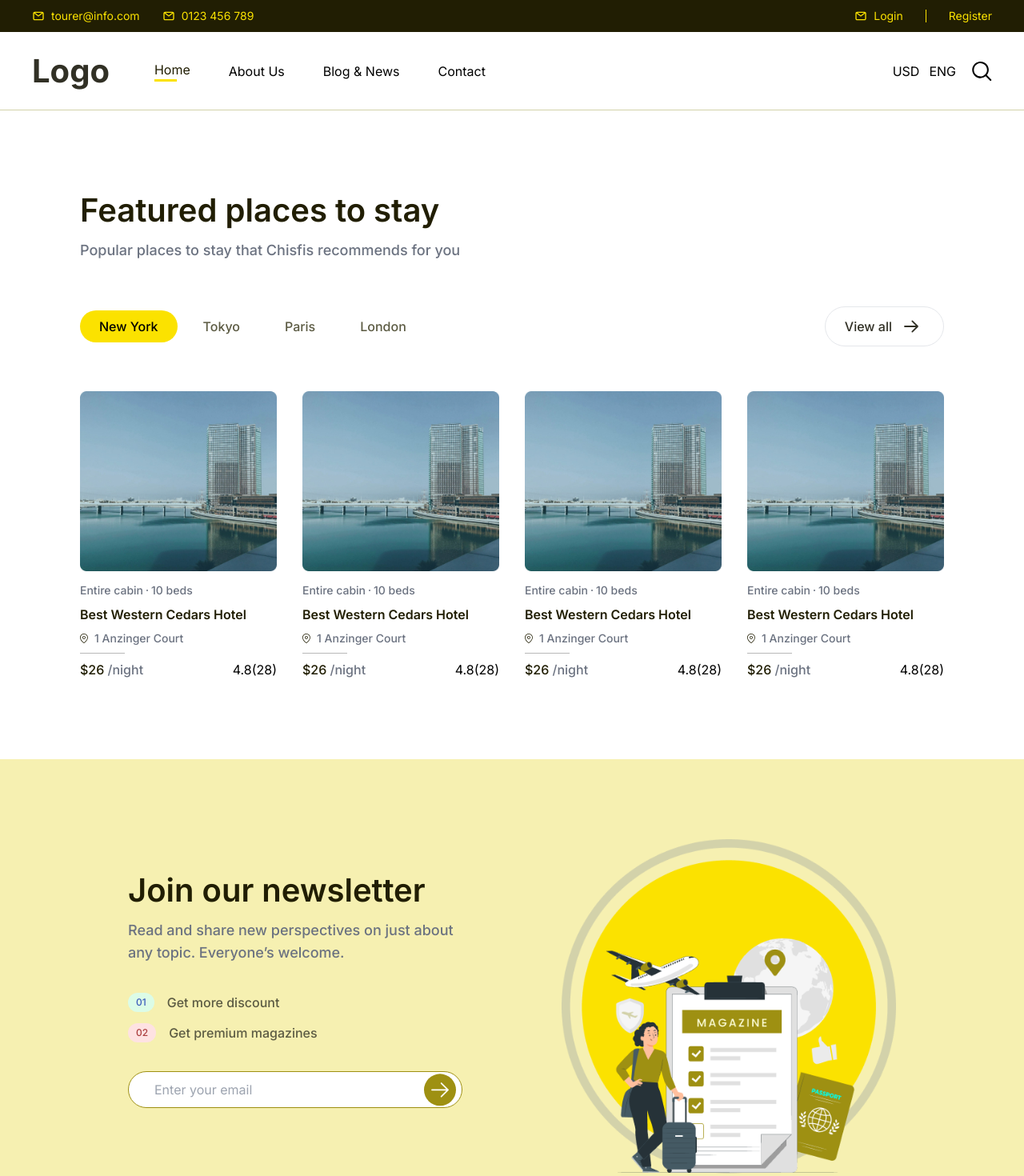
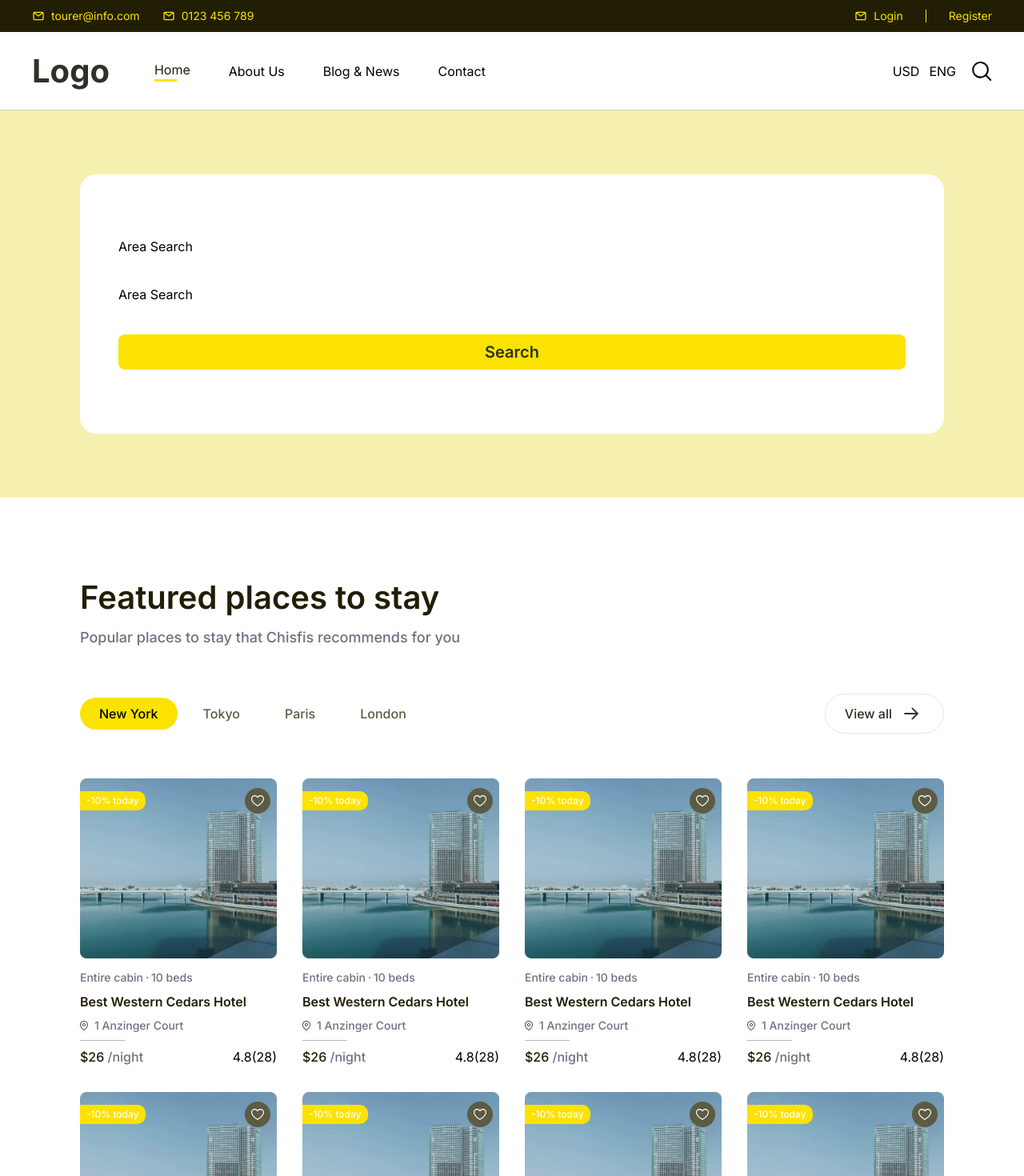
Before and after one commit to amanullhazoha/rate-hawk, a Next.js app: page / in a window 1280 px wide. Shown: the top 1470 px of the page at 80% size. Built offline with nearby package versions, Linux system fonts and the light colour scheme.

Commit message:
home page design

```diff
--- a/src/app/globals.css
+++ /dev/null
@@ -1,9 +0,0 @@
-@tailwind base;
-@tailwind components;
-@tailwind utilities;
-
-@layer utilities {
-  .text-balance {
-    text-wrap: balance;
-  }
-}
--- a/src/app/layout.tsx
+++ b/src/app/layout.tsx
@@ -1,4 +1,3 @@
-import "./globals.css";
 import UserLayout from "@/components/layout/UserLayout";
 import "@/styles/globals.css";
 import type { Metadata } from "next";
--- /dev/null
+++ b/src/assets/icons/HeartIcon.tsx
@@ -0,0 +1,18 @@
+const HeartIcon = () => {
+  return (
+    <svg
+      xmlns="http://www.w3.org/2000/svg"
+      width="16"
+      height="14"
+      viewBox="0 0 16 14"
+      fill="none"
+    >
+      <path
+        d="M11.5714 0C10.0964 0 8.805 0.634286 8 1.70643C7.195 0.634286 5.90357 0 4.42857 0C3.25445 0.00132338 2.12879 0.468329 1.29856 1.29856C0.468329 2.12879 0.00132338 3.25445 0 4.42857C0 9.42857 7.41357 13.4757 7.72929 13.6429C7.8125 13.6876 7.90551 13.7111 8 13.7111C8.09449 13.7111 8.1875 13.6876 8.27071 13.6429C8.58643 13.4757 16 9.42857 16 4.42857C15.9987 3.25445 15.5317 2.12879 14.7014 1.29856C13.8712 0.468329 12.7456 0.00132338 11.5714 0ZM8 12.4857C6.69571 11.7257 1.14286 8.26357 1.14286 4.42857C1.14399 3.55749 1.49053 2.72242 2.10647 2.10647C2.72242 1.49053 3.55749 1.14399 4.42857 1.14286C5.81786 1.14286 6.98429 1.88286 7.47143 3.07143C7.51448 3.17623 7.58772 3.26588 7.68183 3.32896C7.77595 3.39205 7.8867 3.42573 8 3.42573C8.1133 3.42573 8.22405 3.39205 8.31817 3.32896C8.41228 3.26588 8.48552 3.17623 8.52857 3.07143C9.01571 1.88071 10.1821 1.14286 11.5714 1.14286C12.4425 1.14399 13.2776 1.49053 13.8935 2.10647C14.5095 2.72242 14.856 3.55749 14.8571 4.42857C14.8571 8.25786 9.30286 11.725 8 12.4857Z"
+        fill="white"
+      />
+    </svg>
+  );
+};
+
+export default HeartIcon;
--- a/src/components/card/ProductCard.tsx
+++ b/src/components/card/ProductCard.tsx
@@ -1,3 +1,4 @@
+import HeartIcon from "@/assets/icons/HeartIcon";
 import MapIcon from "@/assets/icons/MapIcon";
 import product_image from "@/assets/images/product.jpg";
 import Image from "next/image";
@@ -5,8 +6,18 @@ import Image from "next/image";
 const ProductCard = () => {
   return (
     <div>
-      <div className="rounded-[10px] ">
+      <div className="rounded-[10px] relative">
         <Image src={product_image} alt="image" />
+
+        <div className="absolute top-3 flex justify-between items-center left-0 right-0">
+          <p className="bg-primary-color text-white text-xs font-medium px-2 rounded-r-[10px] py-1">
+            -10% today
+          </p>
+
+          <span className="w-8 h-8 rounded-full bg-black-400 flex justify-center items-center mr-2">
+            <HeartIcon />
+          </span>
+        </div>
       </div>
 
       <div className="mt-3.5">
--- a/src/components/layout/UserLayout.tsx
+++ b/src/components/layout/UserLayout.tsx
@@ -87,8 +87,9 @@ const UserLayout = ({
       {children}
 
       <footer className="bg-black-800">
-        <div className="container mx-auto py-24 flex">
-          <div className="w-4/12">
+        <div className="container mx-auto py-24 flex gap-[90px]">
+          <div className="w-6/12 flex gap-[40px]">
+            <div>
               <Link
                 href="/"
                 className="text-[32px] font-semibold text-semi-primary"
@@ -139,7 +140,6 @@ const UserLayout = ({
               </div>
             </div>
 
-          <div className="w-8/12 flex gap-[90px]">
             <div>
               <h3 className="text-white text-lg font-medium mb-6 min-w-[125px]">
                 COMPANY
@@ -155,7 +155,9 @@ const UserLayout = ({
                 <Link href="/">Blog</Link>
               </div>
             </div>
+          </div>
 
+          <div className="w-6/12 flex gap-[90px]">
             <div>
               <h3 className="text-white text-lg font-medium mb-6">
                 CONTACT US
--- a/src/components/section/FeaturedPlaceSection.tsx
+++ b/src/components/section/FeaturedPlaceSection.tsx
@@ -61,6 +61,10 @@ const FeaturedPlaceSection = () => {
             <ProductCard />
             <ProductCard />
             <ProductCard />
+            <ProductCard />
+            <ProductCard />
+            <ProductCard />
+            <ProductCard />
           </div>
         </div>
       </div>
--- /dev/null
+++ b/src/components/section/SearchSection.tsx
@@ -0,0 +1,28 @@
+const SearchSection = () => {
+  return (
+    <section className="py-20 bg-yellow-bg">
+      <div className="container mx-auto">
+        <div className="w-[90%] mx-auto bg-white rounded-[20px] py-20 px-12">
+          <div className="flex gap-10 flex-col">
+            <div>
+              <h1>Area Search</h1>
+            </div>
+
+            <div>
+              <h1>Area Search</h1>
+            </div>
+
+            <button
+              type="button"
+              className="w-full bg-primary-color rounded-lg py-2 text-xl font-semibold text-black-600"
+            >
+              Search
+            </button>
+          </div>
+        </div>
+      </div>
+    </section>
+  );
+};
+
+export default SearchSection;
--- a/src/components/view/HomePageView.tsx
+++ b/src/components/view/HomePageView.tsx
@@ -1,10 +1,12 @@
 import ExploreSection from "../section/ExploreSection";
 import FeaturedPlaceSection from "../section/FeaturedPlaceSection";
 import NewsLetterSection from "../section/NewsLetterSection";
+import SearchSection from "../section/SearchSection";
 
 const HomePageView = () => {
   return (
     <main>
+      <SearchSection />
       <FeaturedPlaceSection />
       <NewsLetterSection />
       <ExploreSection />
```
Lines whose indentation alone changed are shown as unchanged.
